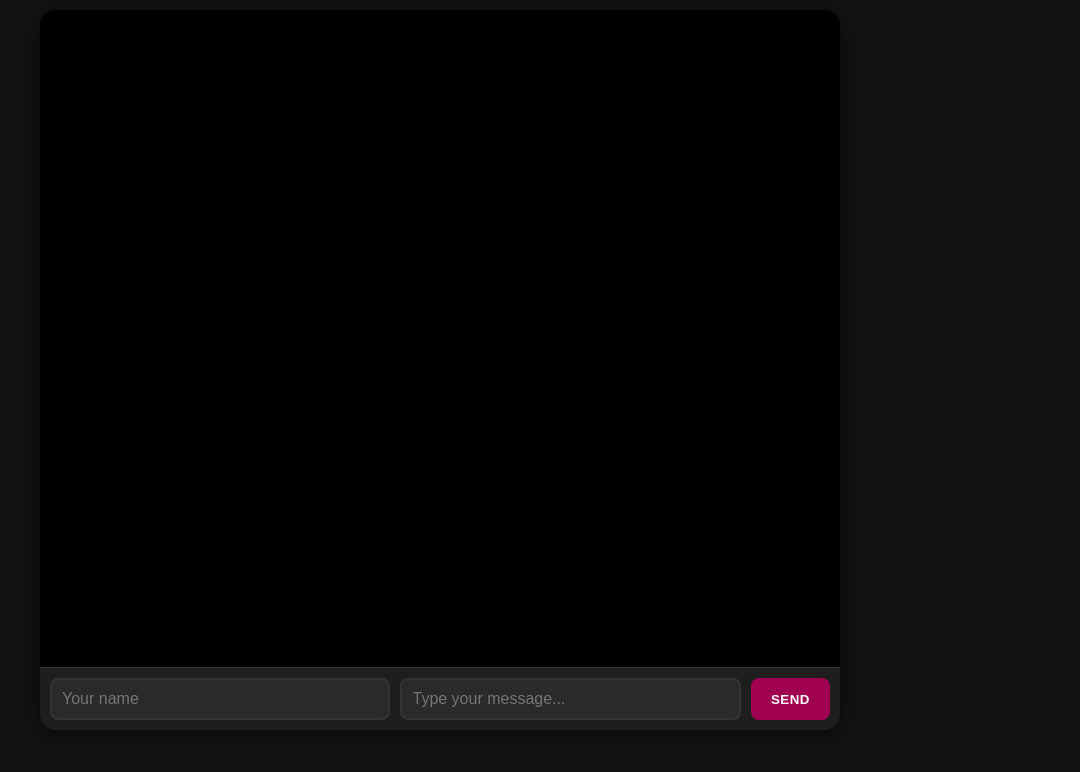
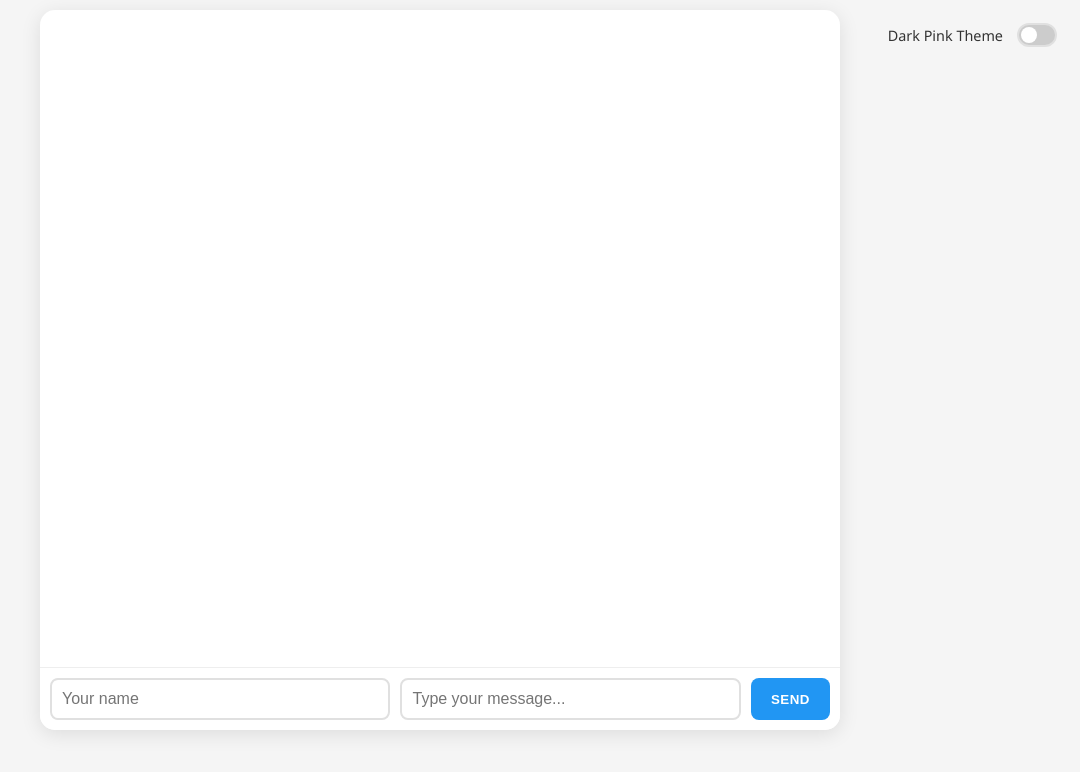
Before and after one commit to Gloxinia5/ChatRoom, a website: page public/index.html in a window 1280 px wide. Shown: the whole page, without its empty margins (200-1280 px from the left). Drawn offline with nearby package versions, Linux system fonts and the light colour scheme; no server answers.

Commit message:
added black pink theme

```diff
--- a/public/index.html
+++ b/public/index.html
@@ -5,11 +5,19 @@
   <meta name="viewport" content="width=device-width, initial-scale=1.0">
   <style>
     :root {
-      --primary-pink: #a00151; /* Bright pink */
-      --secondary-pink: #ff66b3; /* Lighter pink */
-      --background: #121212; /* Dark background */
+      --primary-color: #2196F3; /* Default blue */
+      --secondary-color: #1976D2; /* Default darker blue */
+      --background: #f5f5f5; /* Default light background */
       --white: #ffffff;
       --black: #000000;
+      --text-color: #333; /* Default dark text */
+    }
+
+    /* Black and Pink Theme */
+    .theme-dark-pink {
+      --primary-color: #920c4f; /* Bright pink */
+      --secondary-color: #ff66b3; /* Lighter pink */
+      --background: #121212; /* Dark background */
       --text-color: #e0e0e0; /* Light text for dark background */
     }
 
@@ -19,14 +27,15 @@
       font-family: 'Segoe UI', sans-serif;
       background: var(--background);
       color: var(--text-color);
+      transition: background 0.3s ease, color 0.3s ease;
     }
 
     .chat-container {
       max-width: 800px;
       margin: 0 auto;
-      background: var(--black);
+      background: var(--white);
       border-radius: 15px;
-      box-shadow: 0 4px 20px rgba(0, 0, 0, 0.5);
+      box-shadow: 0 4px 20px rgba(0, 0, 0, 0.1);
       overflow: hidden;
       height: 90vh;
       display: flex;
@@ -46,13 +55,13 @@
       margin: 10px 0;
       padding: 10px;
       border-radius: 15px;
-      background: #1e1e1e; /* Slightly lighter black */
+      background: var(--white);
       position: relative;
       transform: translateX(20px);
       opacity: 0;
       animation: slideIn 0.3s ease-out forwards;
-      box-shadow: 0 2px 5px rgba(0, 0, 0, 0.3);
-      transition: transform 0.2s ease;
+      box-shadow: 0 2px 5px rgba(0, 0, 0, 0.05);
+      transition: transform 0.2s ease, background 0.3s ease;
     }
 
     .message:hover {
@@ -61,7 +70,7 @@
 
     .message.self {
       margin-left: auto;
-      background: var(--primary-pink);
+      background: var(--primary-color);
       color: var(--white);
     }
 
@@ -75,7 +84,7 @@
 
     .username {
       font-weight: 600;
-      color: var(--secondary-pink);
+      color: var(--secondary-color);
     }
 
     .message.self .username {
@@ -96,29 +105,29 @@
       display: flex;
       gap: 10px;
       padding: 10px;
-      background: #1e1e1e; /* Slightly lighter black */
-      border-top: 1px solid #333; /* Darker border */
+      background: var(--white);
+      border-top: 1px solid #eee;
     }
 
     input {
       flex: 1;
       padding: 10px;
-      border: 2px solid #333; /* Darker border */
+      border: 2px solid #e0e0e0;
       border-radius: 8px;
       font-size: 1em;
-      background: #2a2a2a; /* Dark input background */
+      background: var(--white);
       color: var(--text-color);
-      transition: border-color 0.3s ease;
+      transition: border-color 0.3s ease, background 0.3s ease, color 0.3s ease;
     }
 
     input:focus {
       outline: none;
-      border-color: var(--primary-pink);
+      border-color: var(--primary-color);
     }
 
     button {
       padding: 10px 20px;
-      background: var(--primary-pink);
+      background: var(--primary-color);
       color: var(--white);
       border: none;
       border-radius: 8px;
@@ -130,7 +139,7 @@
     }
 
     button:hover {
-      background: var(--secondary-pink);
+      background: var(--secondary-color);
       transform: translateY(-1px);
     }
 
@@ -145,29 +154,50 @@
       }
     }
 
-    @keyframes fadeIn {
-      from {
-        opacity: 0;
-        transform: translateY(10px);
-      }
-      to {
-        opacity: 1;
-        transform: translateY(0);
-      }
+    /* Toggle Switch */
+    .theme-toggle {
+      position: fixed;
+      top: 20px;
+      right: 20px;
+      display: flex;
+      align-items: center;
+      gap: 10px;
     }
 
-    /* Scrollbar styling */
-    #messages::-webkit-scrollbar {
-      width: 8px;
+    .theme-toggle label {
+      font-size: 0.9em;
+      color: var(--text-color);
     }
 
-    #messages::-webkit-scrollbar-track {
-      background: rgba(255, 255, 255, 0.1);
+    .theme-toggle input[type="checkbox"] {
+      appearance: none;
+      width: 40px;
+      height: 20px;
+      background: #ccc;
+      border-radius: 20px;
+      position: relative;
+      cursor: pointer;
+      transition: background 0.3s ease;
     }
 
-    #messages::-webkit-scrollbar-thumb {
-      background: var(--primary-pink);
-      border-radius: 4px;
+    .theme-toggle input[type="checkbox"]::before {
+      content: '';
+      position: absolute;
+      width: 16px;
+      height: 16px;
+      background: var(--white);
+      border-radius: 50%;
+      top: 2px;
+      left: 2px;
+      transition: transform 0.3s ease;
+    }
+
+    .theme-toggle input[type="checkbox"]:checked {
+      background: var(--primary-color);
+    }
+
+    .theme-toggle input[type="checkbox"]:checked::before {
+      transform: translateX(20px);
     }
 
     /* Mobile Responsiveness */
@@ -207,10 +237,21 @@
         padding: 8px 15px;
         font-size: 0.9em;
       }
+
+      .theme-toggle {
+        top: 10px;
+        right: 10px;
+      }
     }
   </style>
 </head>
 <body>
+  <!-- Toggle Switch -->
+  <div class="theme-toggle">
+    <label for="theme-switch">Dark Pink Theme</label>
+    <input type="checkbox" id="theme-switch">
+  </div>
+
   <div class="chat-container">
     <ul id="messages"></ul>
     <div class="input-container">
@@ -224,6 +265,7 @@
   <script>
     const socket = io();
     const messagesEl = document.getElementById('messages');
+    const themeSwitch = document.getElementById('theme-switch');
 
     // Load username from localStorage
     const savedUsername = localStorage.getItem('username');
@@ -234,6 +276,11 @@
     // Save username to localStorage
     document.getElementById('username').addEventListener('input', (e) => {
       localStorage.setItem('username', e.target.value);
+    });
+
+    // Toggle Theme
+    themeSwitch.addEventListener('change', () => {
+      document.body.classList.toggle('theme-dark-pink');
     });
 
     // Format timestamp
```
